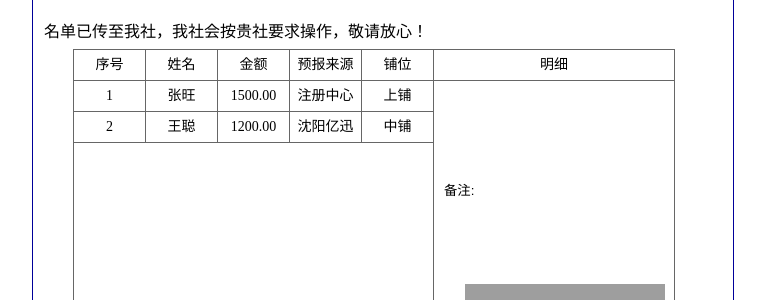
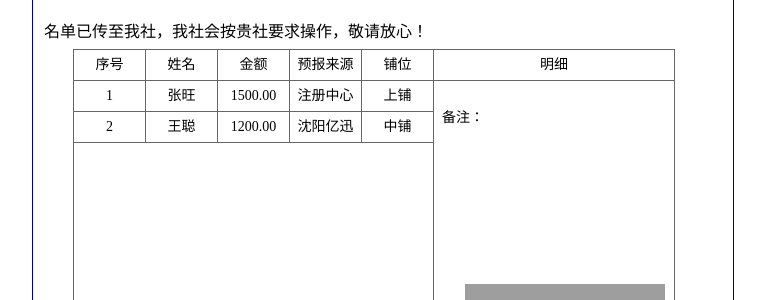
Before and after one commit to cactusboy/lyoa, a Django app: page /main/table/1/ in a window 1280 px wide. Shown: the part 197-497 px from the top of the page, without its empty margins (257-1022 px from the left). Run offline with Django 3.2, Linux system fonts and the light colour scheme; a user stored in the database is signed in; data comes from the database, SQL or seed files in the repository; both versions use the stored data as it was after the commit; grey boxes are pictures that could not be loaded.

Commit message:
修改同行确认

```diff
--- a/learning_log/settings.py
+++ b/learning_log/settings.py
@@ -24,7 +24,7 @@ SECRET_KEY = 'z)ta&6lj-_p-d778-pajrxu8e!=iudil2z^5did!u!*ld$z5)v'
 # SECURITY WARNING: don't run with debug turned on in production!
 DEBUG = True
 
-ALLOWED_HOSTS = []
+ALLOWED_HOSTS = ['39.107.80.105', 'localhost']
 
 # Application definition
 
--- a/requirements.txt
+++ b/requirements.txt
@@ -1,3 +1,7 @@
+dj-database-url==0.5.0
 Django==2.0.6
 django-bootstrap3==10.0.1
+django-bootstrap4==0.0.6
+Pillow==5.2.0
+psycopg2==2.7.5
 pytz==2018.4
--- a/templates/learning_logs/table1.html
+++ b/templates/learning_logs/table1.html
@@ -81,7 +81,7 @@
             left: 9px;
         }
         #input1{
-            width: 205px;
+            width: 208px;
             height: 170px;
             text-align: left;
             border: 0px;
@@ -126,7 +126,7 @@
                 </div>
                 <div class="line-b">
                     <div style="padding:8px">
-                        <p id="input1"><input type="text" value="备注:" id="input1" ></p>
+                        <p id="input1" contenteditable="true" style="word-break:break-all;">备注：</p>
                     </div>
                 </div>
             </div>
```
Also changed, not shown: db.sqlite3.
